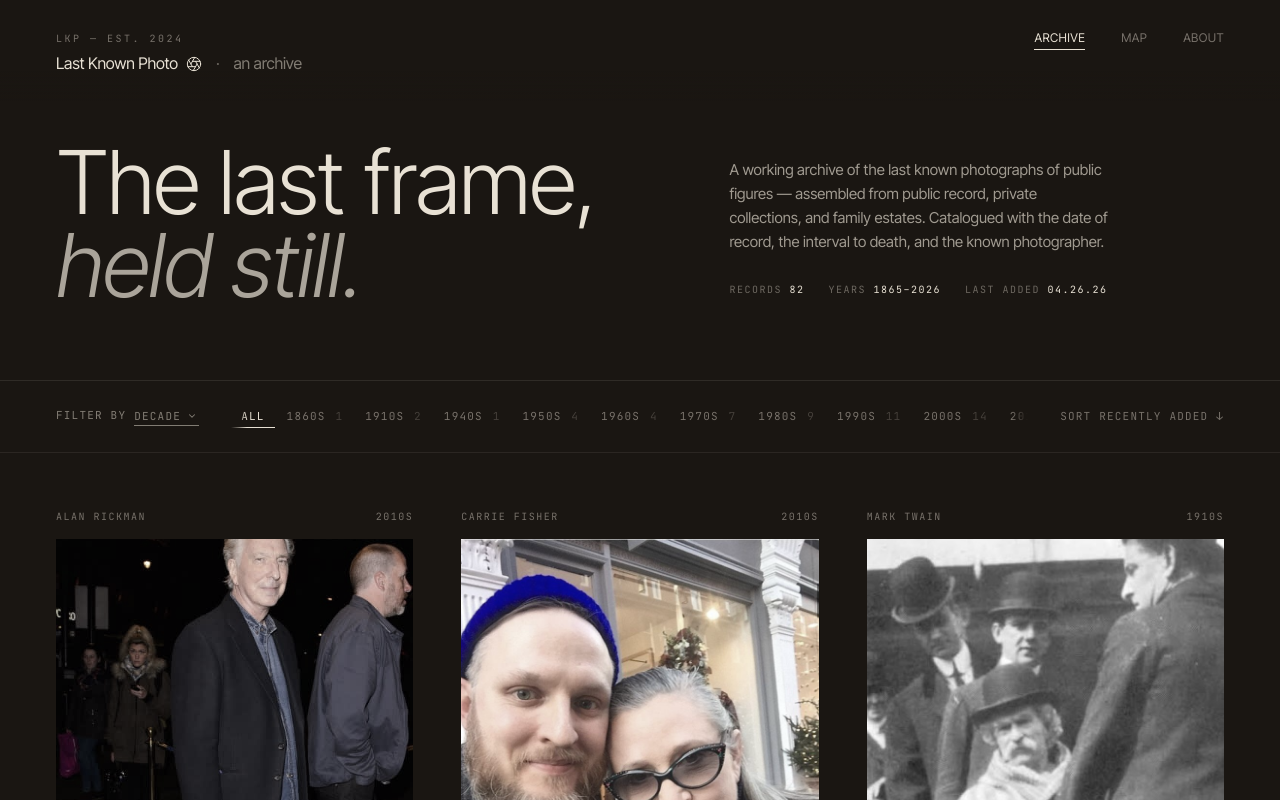
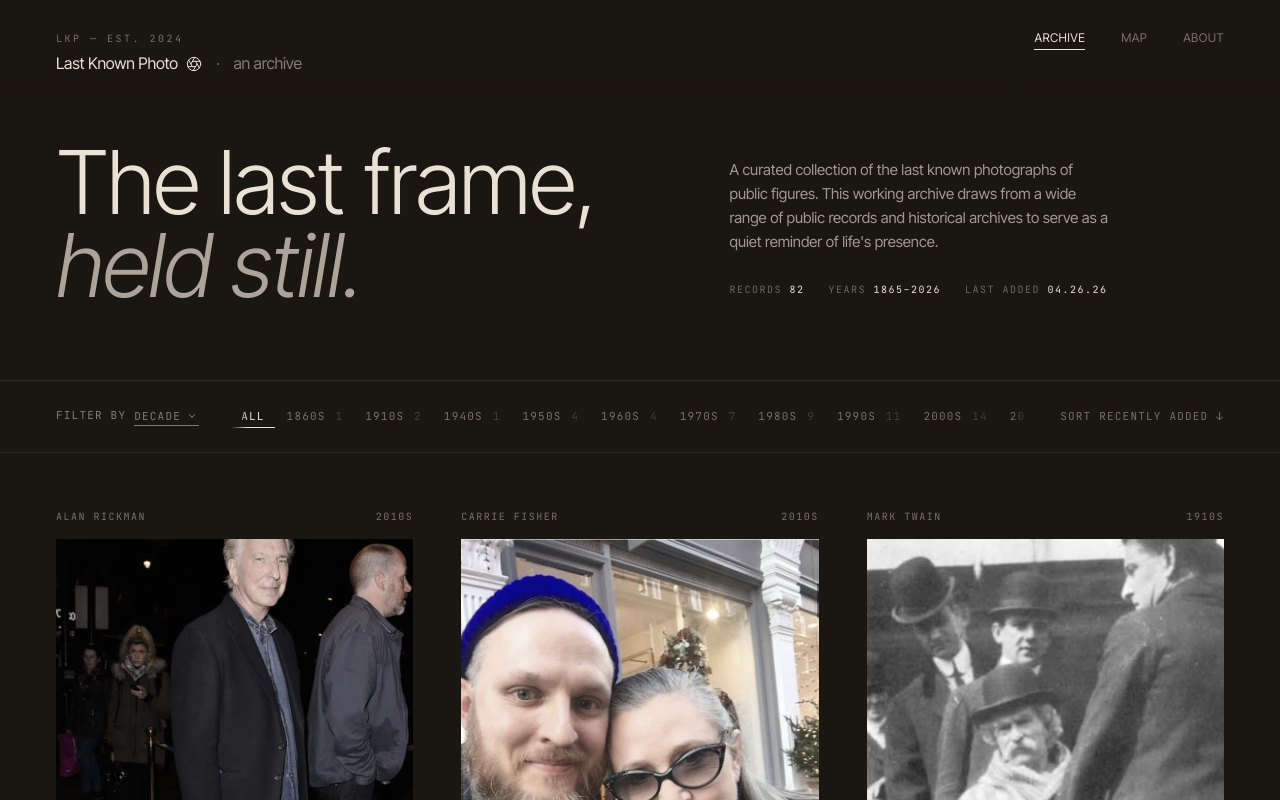
Before and after one commit to mkitzman/lastknownphoto, a Vue app: page / in a window 1280 px wide. Shown: the top 800 px of the page. Built offline with nearby package versions, Linux system fonts and the light colour scheme.

Commit message:
Update hero copy on home page

```diff
--- a/src/views/Home.vue
+++ b/src/views/Home.vue
@@ -44,10 +44,9 @@ const lastAdded = computed(() => {
       </h1>
       <div class="hero-aside">
         <p class="hero-copy">
-          A working archive of the last known photographs of public figures —
-          assembled from public record, private collections, and family estates.
-          Catalogued with the date of record, the interval to death, and the
-          known photographer.
+          A curated collection of the last known photographs of public figures.
+          This working archive draws from a wide range of public records and
+          historical archives to serve as a quiet reminder of life's presence.
         </p>
         <div class="hero-stats">
           <div><span class="stat-label">Records </span><span>{{ totalRecords }}</span></div>
```
